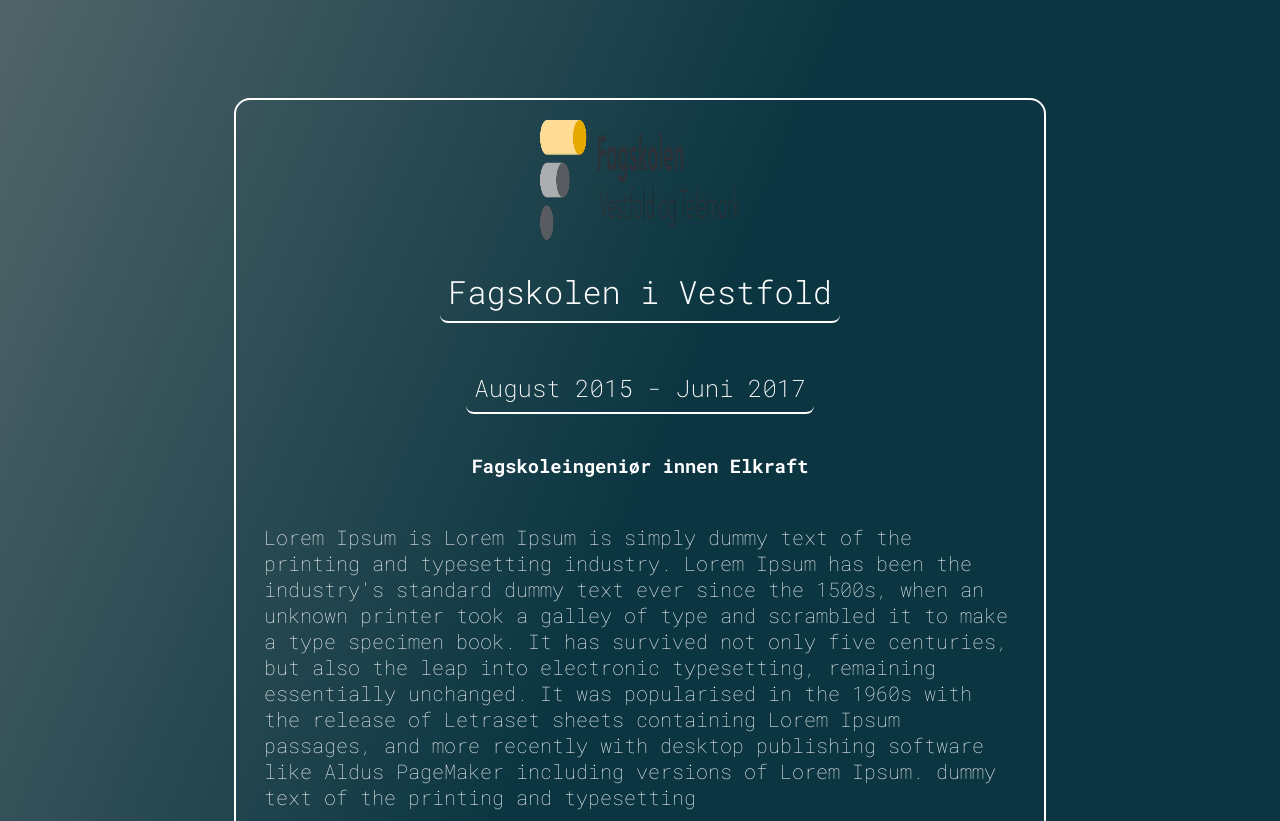
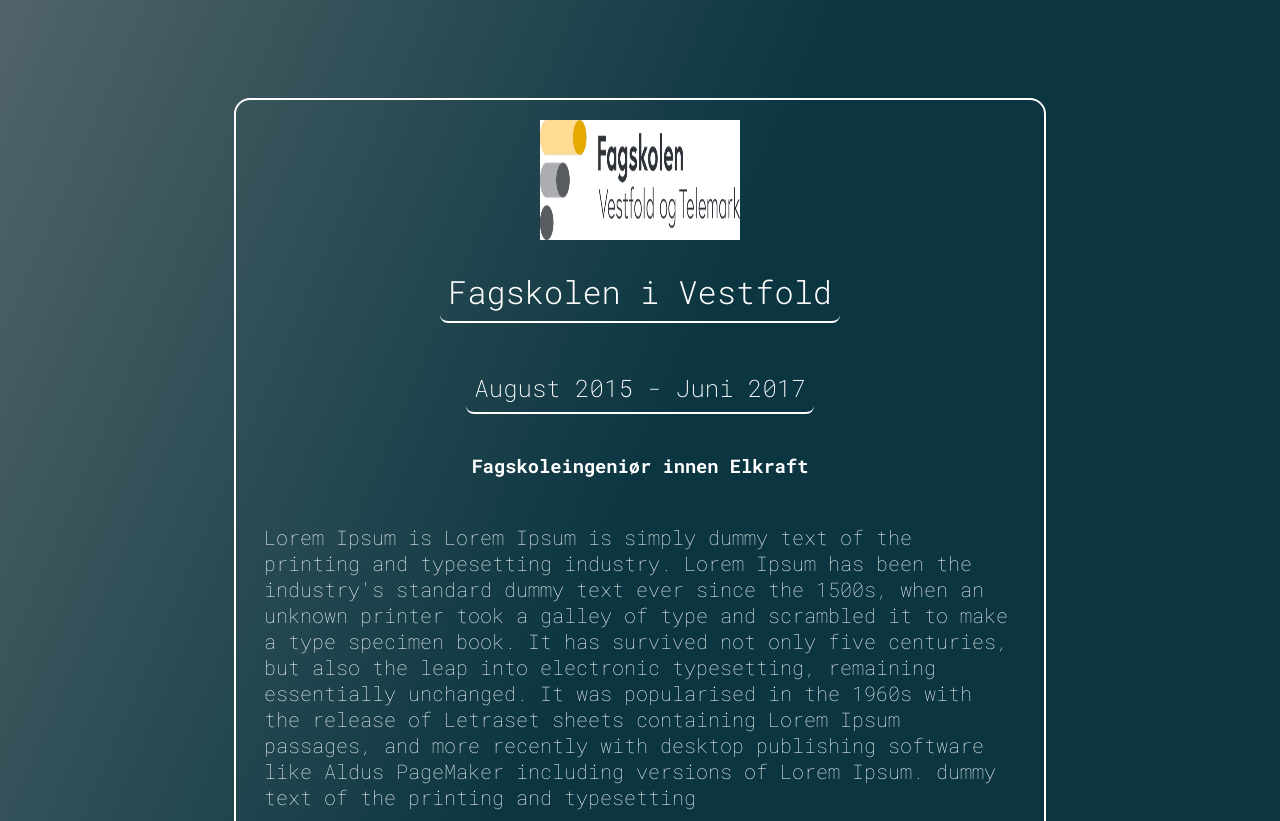
Before and after one commit to MinhBuiCong/CV-react, a React app in the folder cv-app/: page /Education in a window 1280 px wide. Shown: the part 1127-1948 px from the top of the page. Built offline with nearby package versions, Linux system fonts and the light colour scheme.

Commit message:
fagskolen i vestfold logo fix

```diff
--- a/cv-app/src/Card-component.css
+++ b/cv-app/src/Card-component.css
@@ -38,3 +38,7 @@
   padding: 8px;
   border-radius: 8px;
 }
+
+.logoSchool {
+  background-color: white;
+}
--- a/cv-app/src/Education-card-component.js
+++ b/cv-app/src/Education-card-component.js
@@ -5,7 +5,7 @@
   const { name, duration, info, imgsrc, degree } = EduData;
   return (
     <div className="cardComponentWrapper">
-      <img src={imgsrc} alt="logo" />
+      <img className="logoSchool" src={imgsrc} alt="logo" />
       <h1>{name}</h1>
       <h2>{duration}</h2>
       <h3>{degree}</h3>
```
